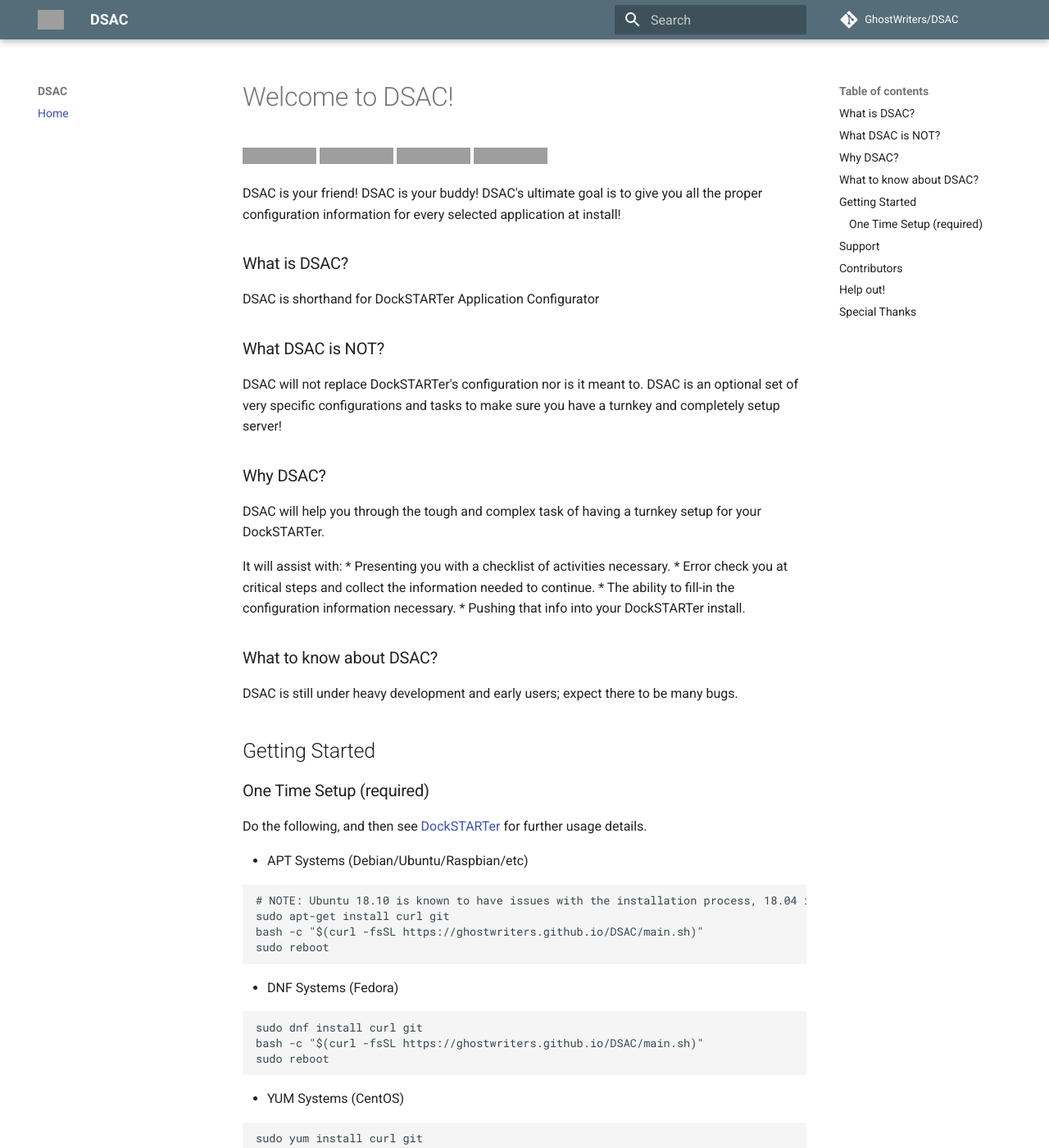
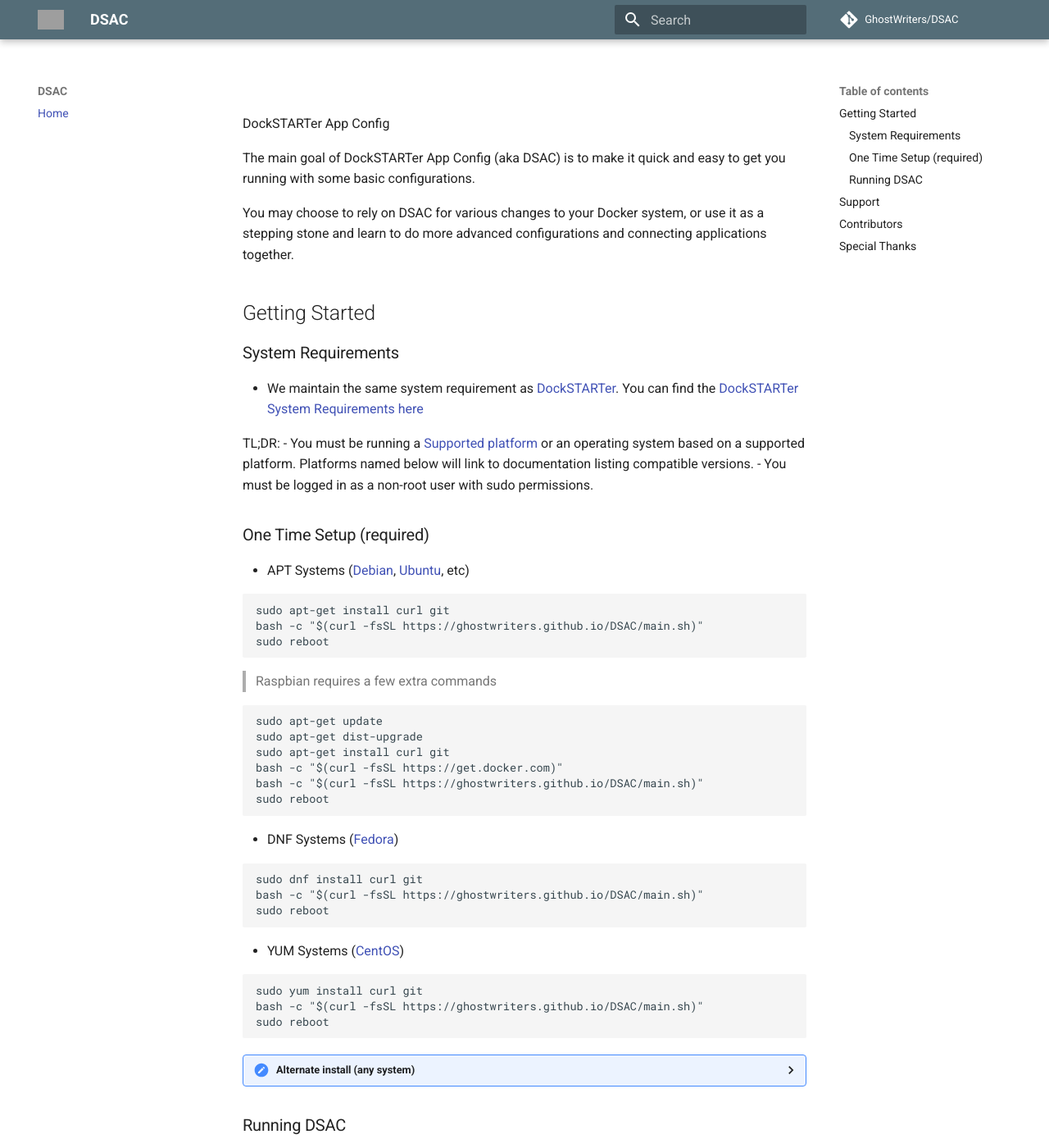
Before and after one commit to GhostWriters/DSAC.DockSTARTer.com, an MkDocs documentation site: the page built from docs/index.md, in a window 1280 px wide and 1400 px high. Shown: the whole window at 82% size. Built offline with MkDocs 1.6.1 and Material for MkDocs 9.7.7, drawn with Linux system fonts in a browser that asks for light colours; comment, search, counter and statistics services are not loaded; some of the changed text lies outside the part shown; grey boxes are pictures that could not be loaded.

Commit message:
Initial commit of documentation

````diff
--- a/docs/index.md
+++ b/docs/index.md
@@ -1,48 +1,43 @@
-# Welcome to DSAC!
+# <!-- Home -->
 
-[![Discord chat](https://img.shields.io/discord/477959324183035936.svg?logo=discord)](https://discord.gg/YFyJpmH) [![GitHub last commit](https://img.shields.io/github/last-commit/GhostWriters/DSAC/master.svg)](https://github.com/GhostWriters/DSAC/commits/master) [![GitHub license](https://img.shields.io/github/license/GhostWriters/DSAC.svg)](https://github.com/GhostWriters/DSAC/blob/master/LICENSE.md) [![Travis (.com) branch](https://img.shields.io/travis/com/GhostWriters/DSAC/master.svg?logo=travis)](https://travis-ci.com/GhostWriters/DSAC)
+DockSTARTer App Config
 
-DSAC is your friend! DSAC is your buddy!  DSAC's ultimate goal is to give you all the proper configuration information for every selected application at install!
+The main goal of DockSTARTer App Config (aka DSAC) is to make it quick and easy to get you running with some basic configurations.
 
-### What is DSAC?
-
-DSAC is shorthand for DockSTARTer Application Configurator
-
-### What DSAC is NOT?
-
-DSAC will not replace DockSTARTer's configuration nor is it meant to. DSAC is an optional set of very specific configurations and tasks to make sure you have a turnkey and completely setup server!
-
-### Why DSAC?
-
-DSAC will help you through the tough and complex task of having a turnkey setup for your DockSTARTer.
-
-
-It will assist with:
-* Presenting you with a checklist of activities necessary.
-* Error check you at critical steps and collect the information needed to continue.
-* The ability to fill-in the configuration information necessary.
-* Pushing that info into your DockSTARTer install.
-
-### What to know about DSAC?
-
-DSAC is still under heavy development and early users; expect there to be many bugs.
+You may choose to rely on DSAC for various changes to your Docker system, or use it as a stepping stone and learn to do more advanced configurations and connecting applications together.
 
 ## Getting Started
 
+### System Requirements
+
+- We maintain the same system requirement as [DockSTARTer](https://dockstarter.com/). You can find the [DockSTARTer System Requirements here](https://dockstarter.com/introduction/#system-requirements)
+
+TL;DR:
+- You must be running a [Supported platform](https://docs.docker.com/install/#supported-platforms) or an operating system based on a supported platform. Platforms named below will link to documentation listing compatible versions.
+- You must be logged in as a non-root user with sudo permissions.
+
 ### One Time Setup (required)
 
-Do the following, and then see [DockSTARTer](https://github.com/GhostWriters/DSAC) for further usage details.
-
-- APT Systems (Debian/Ubuntu/Raspbian/etc)
+- APT Systems ([Debian](https://docs.docker.com/install/linux/docker-ce/debian/#os-requirements), [Ubuntu](https://docs.docker.com/install/linux/docker-ce/ubuntu/#os-requirements), etc)
 
 ```bash
-# NOTE: Ubuntu 18.10 is known to have issues with the installation process, 18.04 is recommended
 sudo apt-get install curl git
 bash -c "$(curl -fsSL https://ghostwriters.github.io/DSAC/main.sh)"
 sudo reboot
 ```
 
-- DNF Systems (Fedora)
+> Raspbian requires a few extra commands
+
+```bash
+sudo apt-get update
+sudo apt-get dist-upgrade
+sudo apt-get install curl git
+bash -c "$(curl -fsSL https://get.docker.com)"
+bash -c "$(curl -fsSL https://ghostwriters.github.io/DSAC/main.sh)"
+sudo reboot
+```
+
+- DNF Systems ([Fedora](https://docs.docker.com/install/linux/docker-ce/fedora/#os-requirements))
 
 ```bash
 sudo dnf install curl git
@@ -50,7 +45,7 @@
 sudo reboot
 ```
 
-- YUM Systems (CentOS)
+- YUM Systems ([CentOS](https://docs.docker.com/install/linux/docker-ce/centos/#os-requirements))
 
 ```bash
 sudo yum install curl git
@@ -58,9 +53,38 @@
 sudo reboot
 ```
 
+<details>
+  <summary>Alternate install (any system)</summary>
+
+The standard install above downloads the initial script using a method with some known risks. For those concerned with the security of the above method here is an alternative:
+
+```bash
+## NOTE: Run the appropriate command for your distro
+sudo apt-get install curl git
+sudo dnf install curl git
+sudo yum install curl git
+
+## NOTE: Do not sudo the next line.
+git clone https://github.com/GhostWriters/DSAC.git "/home/${USER}/.dsac"
+sudo bash /home/${USER}/.dsac/main.sh -vi
+sudo reboot
+```
+
+</details>
+
+### Running DSAC
+
+```bash
+sudo dsac
+```
+
+To run DSAC use the command above. You should now see the main menu.
+
+See our [documentation](https://dsac.dockstarter.com/introduction/) for more detailed information.
+
 ## Support
 
-[![Discord chat](https://img.shields.io/discord/477959324183035936.svg?logo=discord)](https://discord.gg/YFyJpmH)
+[![Discord chat](https://img.shields.io/discord/477959324183035936.svg?style=flat-square&color=607D8B&logo=discord)](https://discord.gg/YFyJpmH)
 
 Click the chat badge to join us on Discord for support!
 
@@ -68,19 +92,10 @@
 
 ## Contributors
 
-[![GitHub contributors](https://img.shields.io/github/contributors/GhostWriters/DockSTARTer.svg)](https://github.com/GhostWriters/DSAC/graphs/contributors)
+[![GitHub contributors](https://img.shields.io/github/contributors/GhostWriters/DSAC.svg?style=flat-square&color=607D8B)](https://github.com/GhostWriters/DSAC/graphs/contributors)
 
-This project exists thanks to all the people who contribute.
-
-## Help out!
-Want to contribute? We created the develop.sh script to assist! Run the following and get started!
-NOTE: This assumes that you have run one of the above from "One Time Setup"
-
-```bash
-curl -fsSL -o develop.sh https://ghostwriters.github.io/DSAC/.scripts/develop.sh
-bash develop.sh -h
-```
+This project exists thanks to all the people who contribute!
 
 ## Special Thanks
 
-In addition to the special thanks found in https://github.com/GhostWriters/DockSTARTer we would also like to thank https://github.com/GhostWriters and all those involved in the DockSTARTer project!
+In addition to all those mention on [[DockSTARTer](https://dockstarter.com/)] we would also like to thank [[GhostWriters](https://github.com/GhostWriters/)] for being willing to partner and work with us to create DSAC!
--- /dev/null
+++ b/docs/introduction.md
@@ -0,0 +1,22 @@
+# Introduction
+
+## What DockSTARTer App Config (aka DSAC) Is
+
+- DSAC is a script that helps to connect supported Docker Applications together.
+- DSAC can be operated through a friendly GUI of terminal menus.
+- DSAC can be operated through commands for more advanced users who do not prefer the GUI.
+- DSAC gives you the freedom to choose what you want to run.
+- DSAC comes with optional menu options to run various types of apps using DockSTARTer.
+
+## What DockSTARTer App Config (aka DSAC) Is Not
+
+- DSAC is not a premade set of apps that run an exact way (you get to choose what to run and how to run it).
+- DSAC does not override you current app configurations, if you have any running. Anything added is done so with "DSAC" as part of the name.
+- DSAC does not configure storage for you (you may use local storage, or cloud storage, multiple disks, raid, etc).
+- DSAC does not require the use of DockSTARTer, though it uses it for some of the menu options.
+
+## Recommended Reading
+Since much of this is based around DockSTARTer, it is recommended that you head over to [DockSTARTer](https://dockstarter.com/) and read about it.
+
+## System Requirements
+We maintain the same system requirement as [DockSTARTer](https://dockstarter.com/). You can find the [DockSTARTer System Requirements here](https://dockstarter.com/introduction/#system-requirements)
````
Also changed, not shown: docs/basics/menu-options.md (added, +24 -0 lines), docs/basics/supported-apps.md (added, +5 -0 lines).
